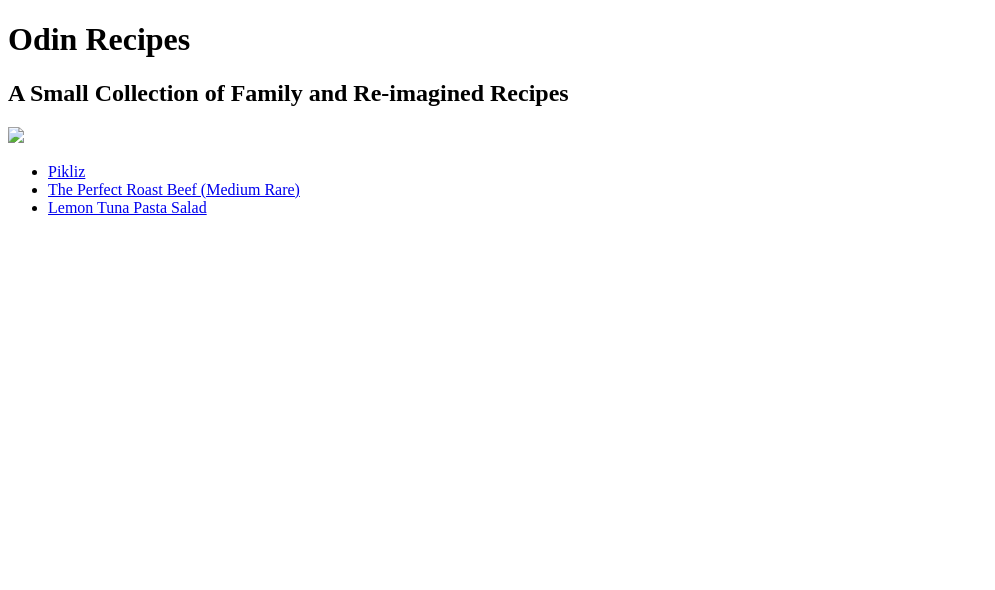
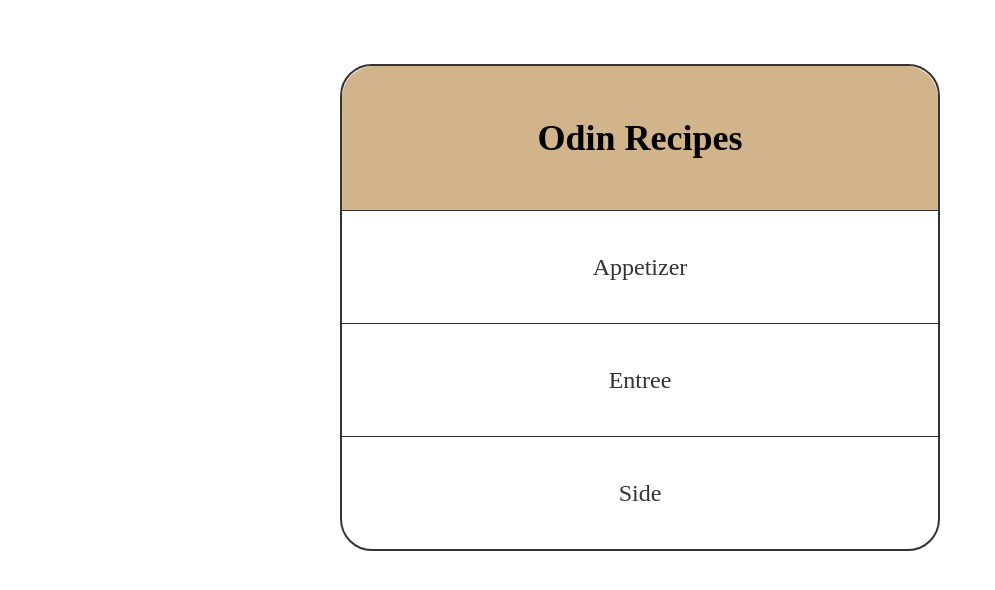
Before and after one commit to ERHolguin/OP_odin-recipes, a plain HTML site: page index.html in a window 1280 px wide. Shown: the whole page, without its empty margins (0-995 px from the left). Drawn offline with Linux system fonts and the light colour scheme.

Commit message:
Recover Changes from Old Machine

```diff
--- a/index.html
+++ b/index.html
@@ -3,23 +3,21 @@
     <head>
         <meta charset="UTF-8">
         <title>Odin Recipes</title>
+        <link rel="stylesheet" href="css/style.css">
     </head>
 
     <body>
 
-      <h1>Odin Recipes</h1>
-
-        <nav>
-        <h2>A Small Collection of Family and Re-imagined Recipes</h2>
-        <img src="img/shokugeki-no-soma-food-wars.gif">
 
 
+      <nav>
+        <h2>Odin Recipes</h2>
+        <!--<img src="img/shokugeki-no-soma-food-wars.gif"> -->
        <ul>
-        <li><a href="recipes/pikliz.html">Pikliz</a></li>
-        <li><a href="recipes/the-perfect-roast-beef.html">The
-            Perfect Roast Beef (Medium Rare)</a></li>
-        <li><a href="recipes/lemon-tuna-pasta-salad.html">Lemon Tuna Pasta Salad</a></li>
-        </ul>
+        <li><a href="recipes/lemon-tuna-pasta-salad.html">Appetizer</a></li>
+        <li class= "nowrap"><a href="recipes/the-perfect-roast-beef.html"> Entree</a></li>
+        <li><a href="recipes/pikliz.html">Side</a></li>
+    </ul>
     </nav>
 
     </body>
```
